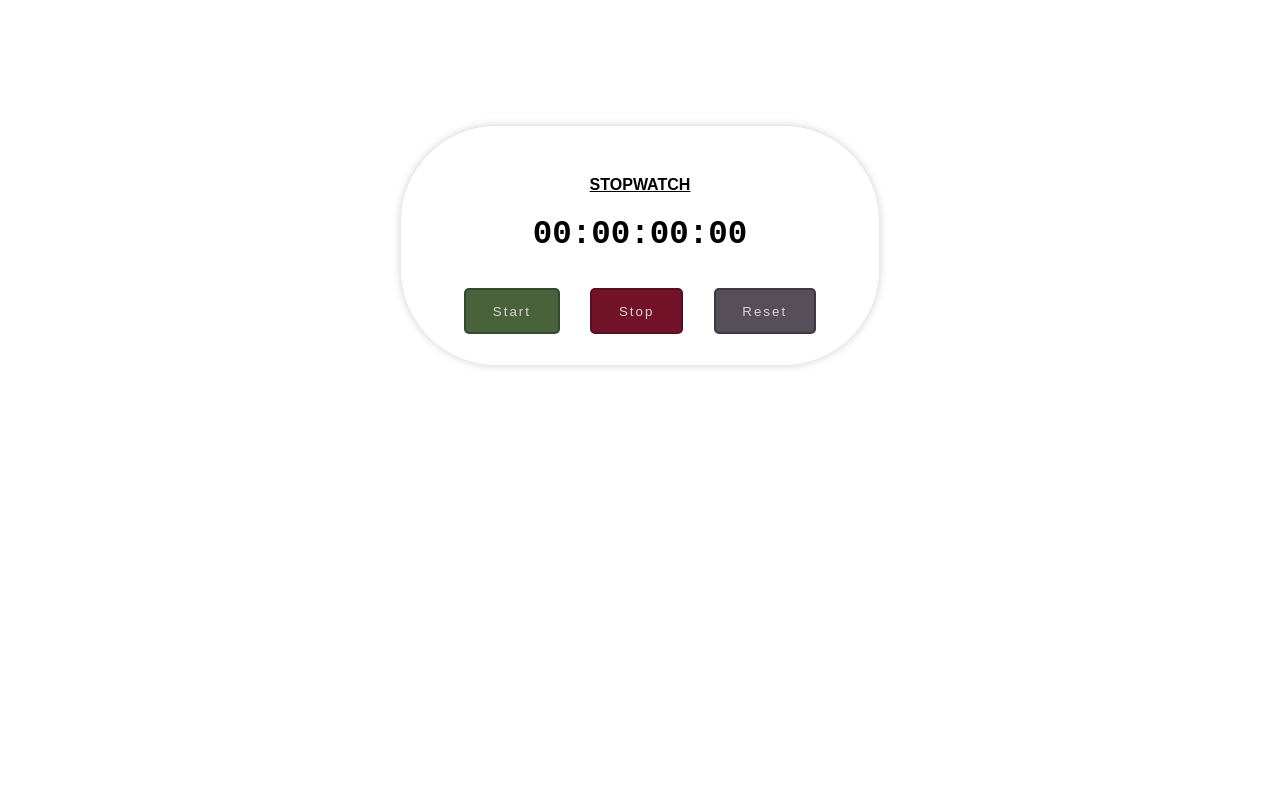
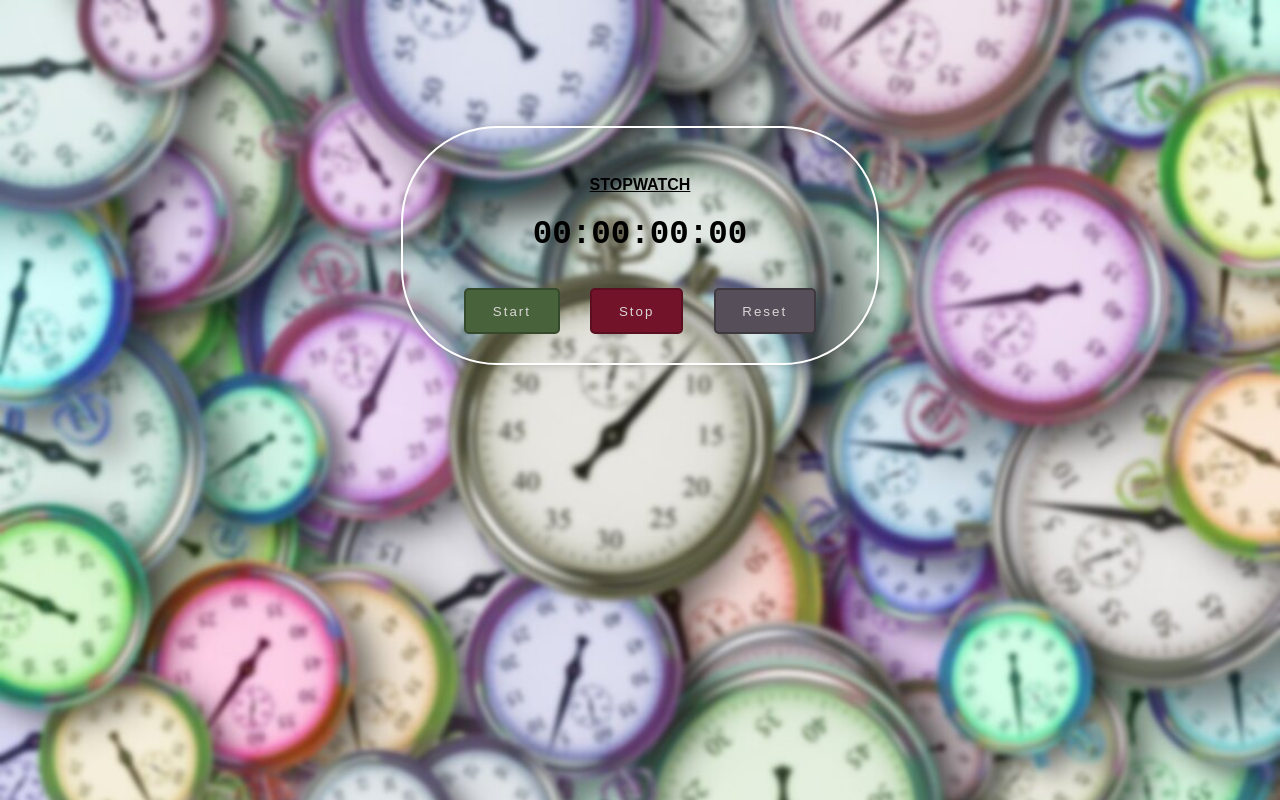
Before and after one commit to abhimanyu22781/todolist, a plain HTML site: page index.html in a window 1280 px wide. Drawn offline with Linux system fonts and the light colour scheme.

Commit message:
Update style.css

```diff
--- a/style.css
+++ b/style.css
@@ -1,7 +1,7 @@
 /* General styling for the entire page */
 body {
     overflow: hidden;
-    background-image: url("../images/background.jpg");
+    background-image: url("../background.jpg");
     background-size: cover;
     background-repeat: no-repeat;
     background-attachment: fixed;
```
